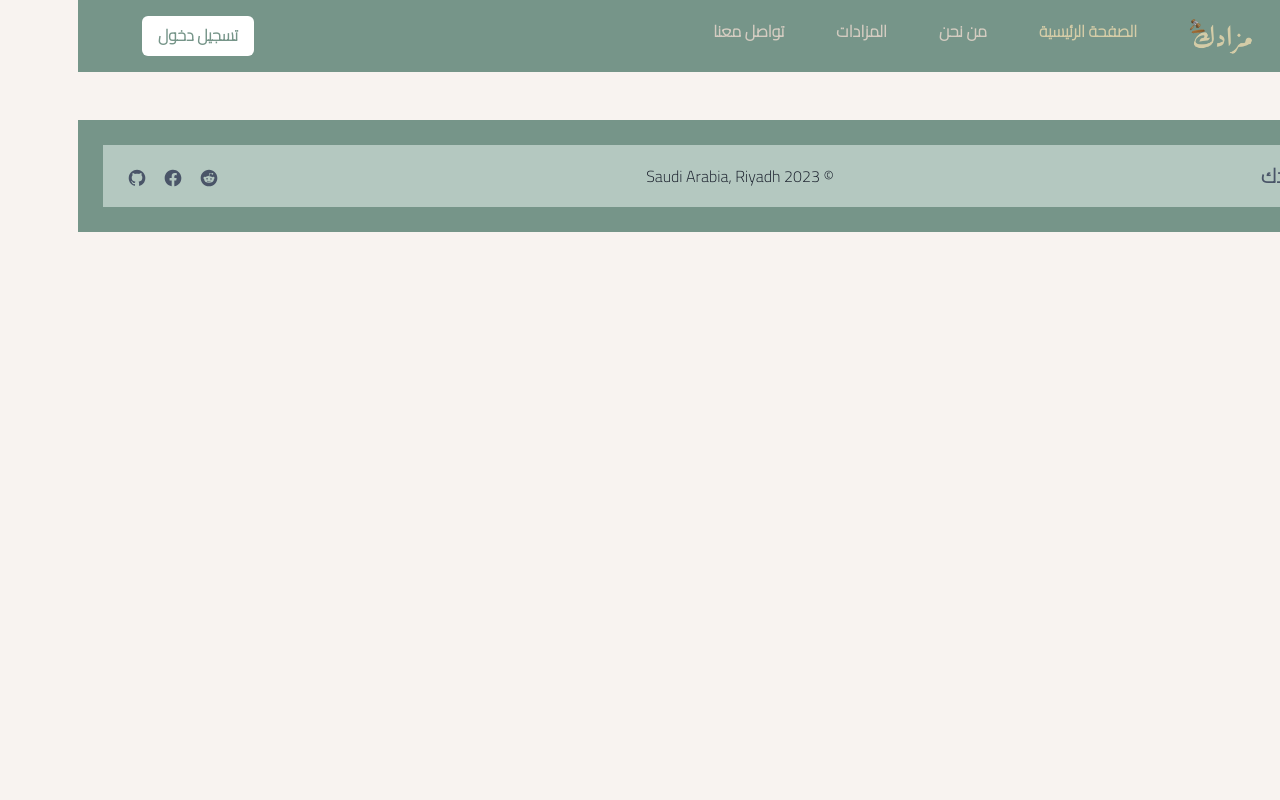
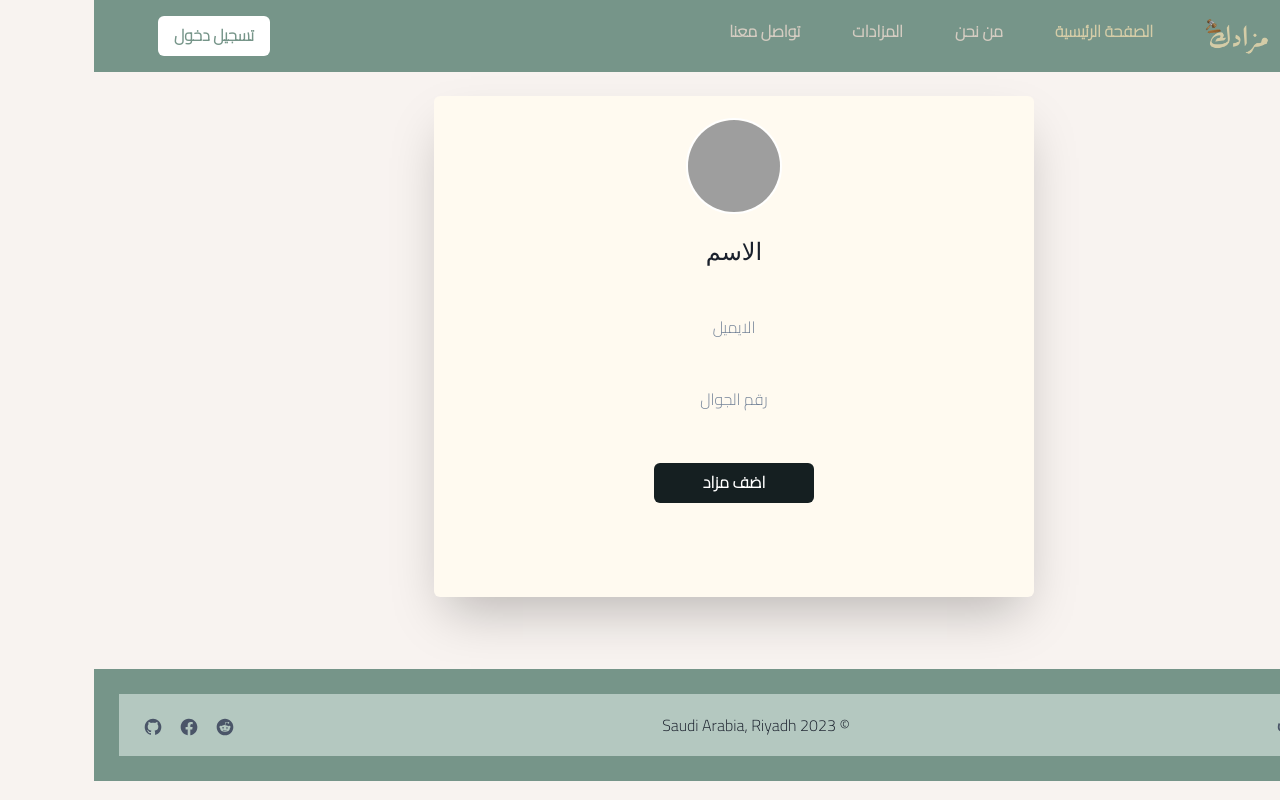
Before and after one commit to RashedSharahili/auctionProject, a React (Vite) app: page /profile in a window 1280 px wide. Built offline with nearby package versions, Linux system fonts and the light colour scheme; grey boxes are pictures that could not be loaded.

Commit message:
Change Design

```diff
--- a/src/Components/CardsHome/Profile.tsx
+++ b/src/Components/CardsHome/Profile.tsx
@@ -10,8 +10,48 @@ import {
     Button,
     useColorModeValue,
   } from "@chakra-ui/react";
+import React from "react";
 
   export default function profile() {
+
+    const [data, setData] = React.useState<any[]>([]);
+
+    function parseJwt(token: any) {
+      if (!token) { return; }
+      const base64Url = token.split('.')[1];
+      const base64 = base64Url.replace('-', '+').replace('_', '/');
+      return JSON.parse(window.atob(base64));
+  }
+
+  const userInfo = parseJwt(localStorage.getItem("token"))
+
+    const userProfile = "https://acution.onrender.com/profile";
+
+    function getAllcards() {
+      fetch(userProfile, {
+        headers: {
+          "Content-Type": "application/json",
+        },
+      })
+        .then((res) => res.json())
+        .then((Data) => {
+          // if() {
+
+          //     navigate("/login");
+
+          // } else {
+
+          //     setData(Data)
+          // }
+          setData(Data);
+          console.log(Data);
+        });
+    }
+
+    React.useEffect(() => {
+      // console.log(parseJwt(localStorage.getItem("token")));
+    }, []);
+
     return (
       <Box className="container">
         <Box>
--- a/src/Components/Nav.tsx
+++ b/src/Components/Nav.tsx
@@ -204,7 +204,7 @@ function Nav() {
             <Flex justify="flex-end" align="center" color="gray.400" gap={2}>
 
             {
-            userToken === null?
+            userToken === null || undefined?
                 <RouteLink to={"/login"}>
                     <Button onClick={()=>dispatch({type:"user logIn"})} mr={"2"} bg={"white"} color={"#769589"} _hover={{bg: 'white'}}>
                     تسجيل دخول
@@ -228,7 +228,11 @@ function Nav() {
                         />
                     </MenuButton>
                     <MenuList color={"black"}>
-                        <MenuItem>الملف الشخصي</MenuItem>
+                        <MenuItem>
+                        <RouteLink to={"/profile"}>
+                        الملف الشخصي
+                        </RouteLink>
+                        </MenuItem>
                         <MenuDivider />
                         <MenuItem>تسجيل خروج</MenuItem>
                     </MenuList>
--- a/src/Components/Routes.tsx
+++ b/src/Components/Routes.tsx
@@ -12,6 +12,7 @@ import FormAcution from "./FormAcution";
 import AdminPanel from "./Admin/AdminPanel";
 import Admin from "./Admin/Admin";
 import AdminRoutes from "./Admin/AdminRoutes";
+import Profile from "./CardsHome/Profile";
 
 function Routes() {
   return (
@@ -25,6 +26,7 @@ function Routes() {
       <Route path="/signup" element={<SignUp />}></Route>
       <Route path="/FormAuction" element={<FormAcution/>}></Route>
       <Route path="/adminPanel" element={<AdminRoutes />}></Route>
+      <Route path="/profile" element={<Profile />}></Route>
 
     </Routess>
   );
--- a/src/Components/SignUp.tsx
+++ b/src/Components/SignUp.tsx
@@ -54,7 +54,6 @@ import { useNavigate } from 'react-router-dom';
         duration: 3000,
         position: 'top',
       });
-      localStorage.setItem('token', data.token);
       navigate('/');
     } catch (error) {
       toast({
```
